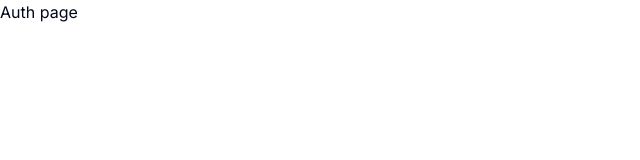
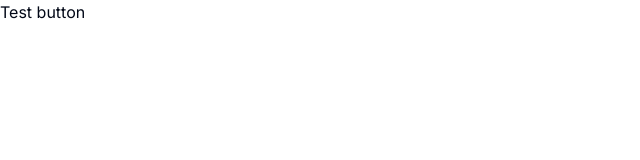
Before and after one commit to Pranjal360Agarwal/blitz-chat, a Next.js app: page /auth in a window 1280 px wide. Shown: the top 160 px of the page, without its empty margins (0-640 px from the left). Built offline with nearby package versions, Linux system fonts and the light colour scheme.

Commit message:
Test the button component

```diff
--- a/package.json
+++ b/package.json
@@ -9,6 +9,7 @@
     "lint": "next lint"
   },
   "dependencies": {
+    "@radix-ui/react-slot": "^1.1.0",
     "class-variance-authority": "^0.7.0",
     "clsx": "^2.1.1",
     "lucide-react": "^0.428.0",
--- a/src/app/auth/page.tsx
+++ b/src/app/auth/page.tsx
@@ -1,8 +1,9 @@
 import React from 'react'
-
+import { Button } from '@/components/ui/button'
 const page = () => {
   return (
-    <div>Auth page</div>
+    <div>
+<button>Test button</button></div>
   )
 }
 
--- /dev/null
+++ b/src/components/ui/button.tsx
@@ -0,0 +1,56 @@
+import * as React from "react"
+import { Slot } from "@radix-ui/react-slot"
+import { cva, type VariantProps } from "class-variance-authority"
+
+import { cn } from "@/lib/utils"
+
+const buttonVariants = cva(
+  "inline-flex items-center justify-center whitespace-nowrap rounded-md text-sm font-medium ring-offset-background transition-colors focus-visible:outline-none focus-visible:ring-2 focus-visible:ring-ring focus-visible:ring-offset-2 disabled:pointer-events-none disabled:opacity-50",
+  {
+    variants: {
+      variant: {
+        default: "bg-primary text-primary-foreground hover:bg-primary/90",
+        destructive:
+          "bg-destructive text-destructive-foreground hover:bg-destructive/90",
+        outline:
+          "border border-input bg-background hover:bg-accent hover:text-accent-foreground",
+        secondary:
+          "bg-secondary text-secondary-foreground hover:bg-secondary/80",
+        ghost: "hover:bg-accent hover:text-accent-foreground",
+        link: "text-primary underline-offset-4 hover:underline",
+      },
+      size: {
+        default: "h-10 px-4 py-2",
+        sm: "h-9 rounded-md px-3",
+        lg: "h-11 rounded-md px-8",
+        icon: "h-10 w-10",
+      },
+    },
+    defaultVariants: {
+      variant: "default",
+      size: "default",
+    },
+  }
+)
+
+export interface ButtonProps
+  extends React.ButtonHTMLAttributes<HTMLButtonElement>,
+    VariantProps<typeof buttonVariants> {
+  asChild?: boolean
+}
+
+const Button = React.forwardRef<HTMLButtonElement, ButtonProps>(
+  ({ className, variant, size, asChild = false, ...props }, ref) => {
+    const Comp = asChild ? Slot : "button"
+    return (
+      <Comp
+        className={cn(buttonVariants({ variant, size, className }))}
+        ref={ref}
+        {...props}
+      />
+    )
+  }
+)
+Button.displayName = "Button"
+
+export { Button, buttonVariants }
```
Also changed, not shown: 1 other file (tests, documents, lock files or other folders).
